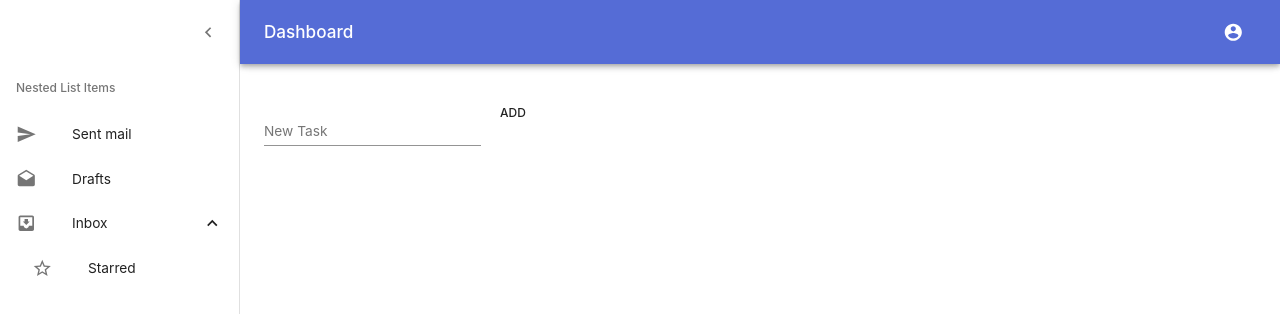
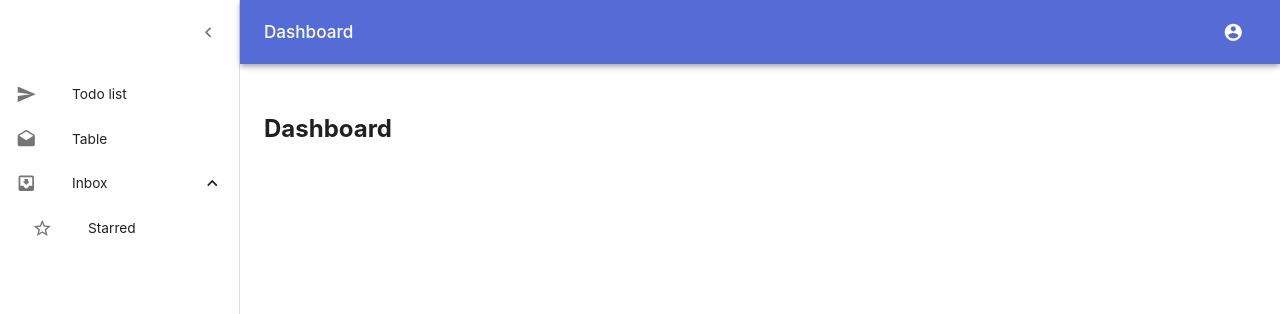
Before and after one commit to vuanhtu1993/react_os_core, a React (Create React App) app: page / in a window 1280 px wide. Shown: the top 314 px of the page. Built offline with nearby package versions, Linux system fonts and the light colour scheme.

Commit message:
Add react router dom and lazy load component

```diff
--- a/package.json
+++ b/package.json
@@ -12,6 +12,7 @@
     "react": "^16.8.6",
     "react-dom": "^16.8.6",
     "react-redux": "^7.1.0",
+    "react-router-dom": "^5.0.1",
     "react-scripts": "3.0.1",
     "redux": "^4.0.1",
     "redux-logger": "^3.0.6",
--- a/src/App.js
+++ b/src/App.js
@@ -1,23 +1,50 @@
-import React from 'react';
-import logo from './logo.svg';
+import React, { Component, Suspense, lazy } from 'react';
 import './App.css';
 import { Provider } from "react-redux";
 import configureStore from "./redux/store";
 
-import TodoComponent from "./components/Todo";
-import {WithStyleButton, StyledButton} from './components/Common/Button'
 import Layout from "./components/Common/Layout";
 
+// React router dom
+import { BrowserRouter as Router, Route, Switch } from 'react-router-dom'
+// Retry component
+const retry = (fn, retriesLeft = 1, interval = 1000) => {
+  return new Promise((resolve, reject) => {
+    fn()
+      .then(resolve)
+      .catch((error) => {
+        setTimeout(() => {
+          if (retriesLeft < 1) {
+            reject("Loading chuck failure!")
+          }
+          retry(fn, retriesLeft - 1, interval)
+        }, interval)
+      })
+  })
+}
+// Lazy load component
+const TodoComponent = lazy(() => retry(() => import('./components/Todo')))
+
+// Store
 const reduxStore = configureStore(window.REDUX_INITIAL_DATA);
 
 function App() {
   return (
     <Provider store={reduxStore}>
       <Layout>
-        <TodoComponent/>
+        <Suspense fallback={<h4>...Loading</h4>}>
+          <Switch>
+            <Route exact path="/" component={() => <h1>Dashboard</h1>} />
+            <Route path="/todo" component={TodoComponent} />
+          </Switch>
+        </Suspense>
       </Layout>
     </Provider>
   );
 }
 
-export default App;
+export default () => (
+  <Router>
+    <App />
+  </Router>
+);
--- a/src/components/Common/List.js
+++ b/src/components/Common/List.js
@@ -1,4 +1,5 @@
 import React from 'react';
+import {Link} from 'react-router-dom'
 
 import { makeStyles } from '@material-ui/core/styles';
 import ListSubheader from '@material-ui/core/ListSubheader';
@@ -37,24 +38,19 @@ export default function CustomizeList() {
     <List
       component="nav"
       aria-labelledby="nested-list-subheader"
-      subheader={
-        <ListSubheader component="div" id="nested-list-subheader">
-          Nested List Items
-        </ListSubheader>
-      }
       className={classes.root}
     >
-      <ListItem button>
+      <ListItem button component={Link} to="/todo">
         <ListItemIcon>
           <SendIcon />
         </ListItemIcon>
-        <ListItemText primary="Sent mail" />
+        <ListItemText primary="Todo list"/>
       </ListItem>
-      <ListItem button>
+      <ListItem button component={Link} to="/table">
         <ListItemIcon>
           <DraftsIcon />
         </ListItemIcon>
-        <ListItemText primary="Drafts" />
+        <ListItemText primary="Table"/>
       </ListItem>
       <ListItem button onClick={handleClick}>
         <ListItemIcon>
```
Also changed, not shown: 1 other file (tests, documents, lock files or other folders).
